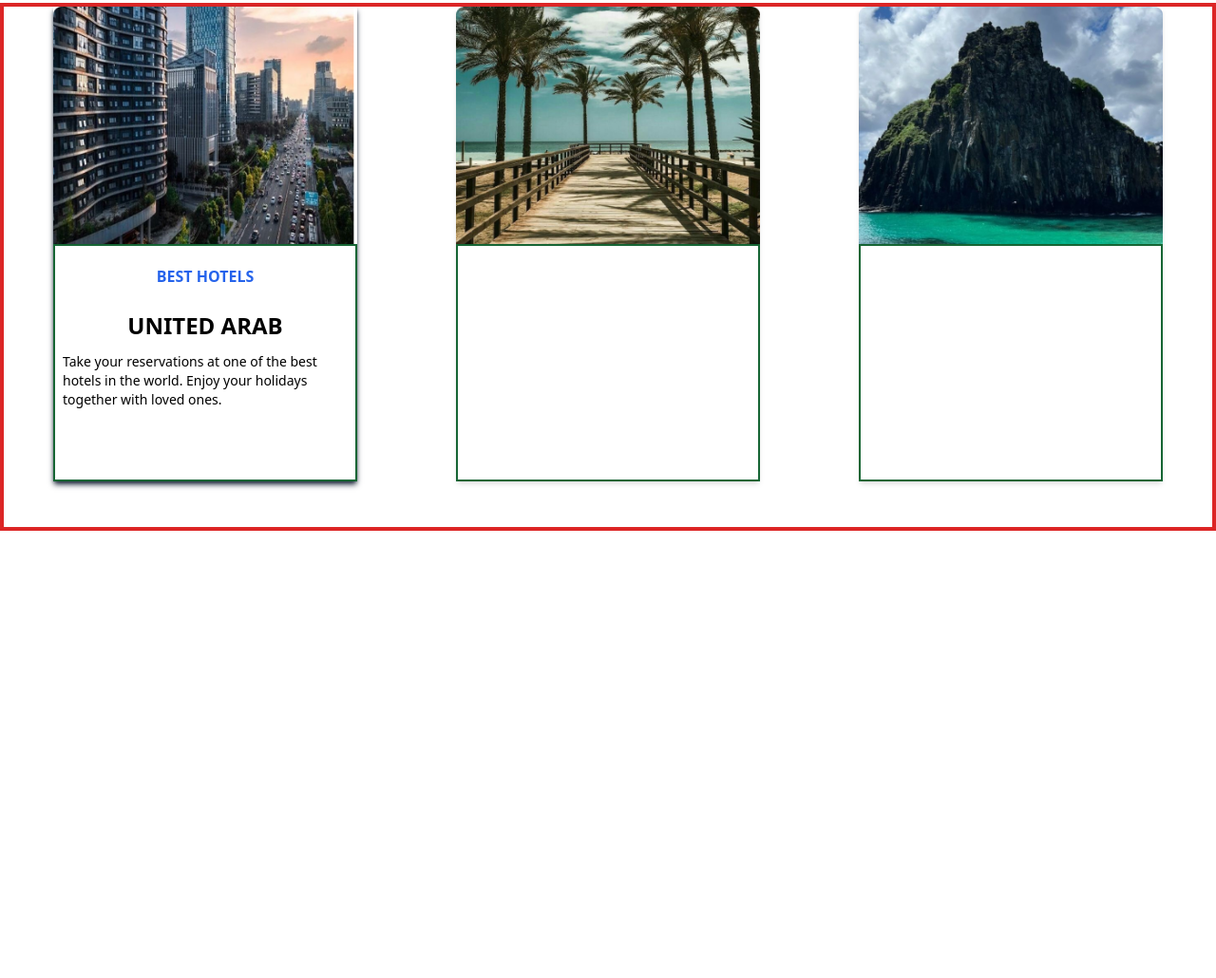
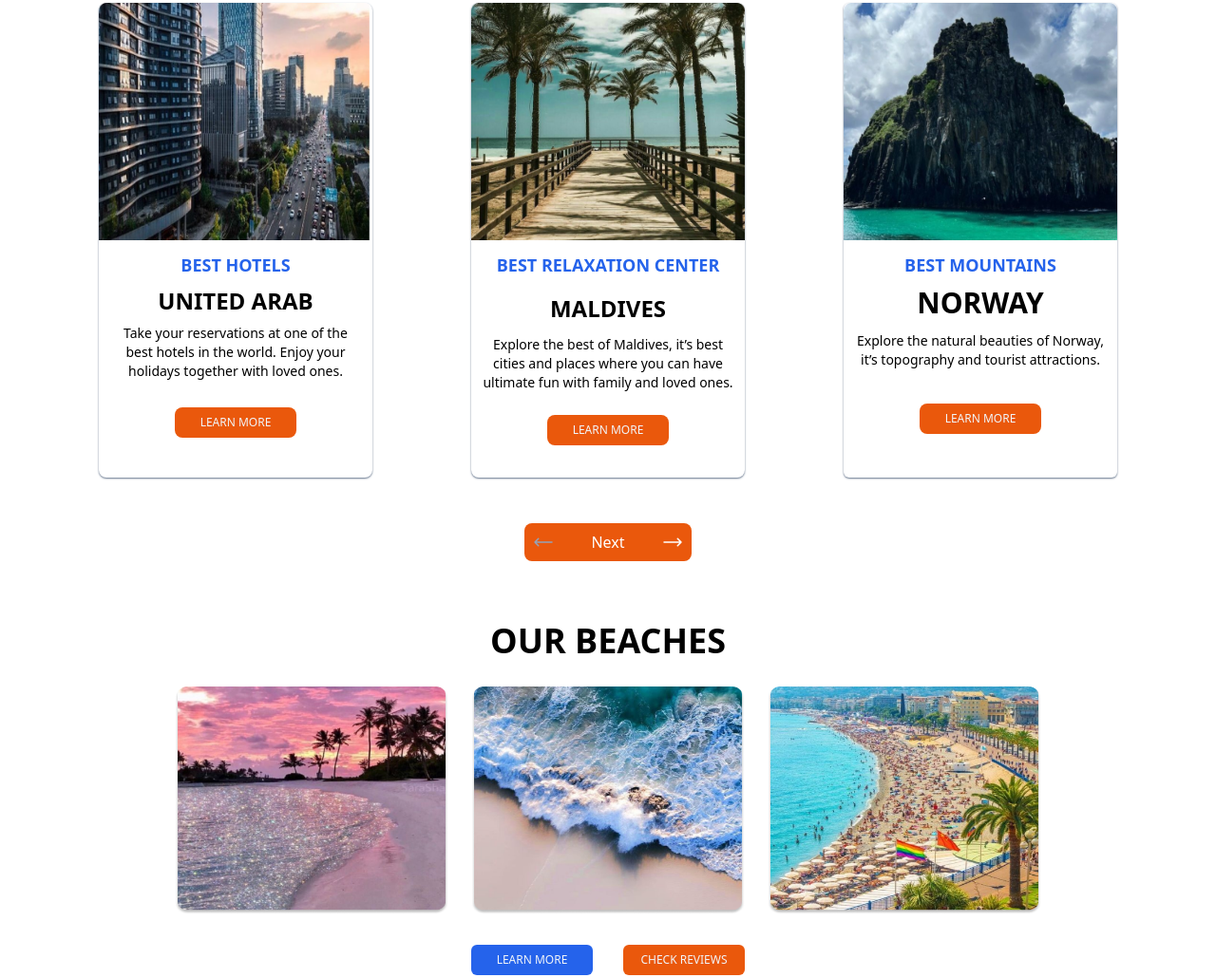
Before and after one commit to Heritagify/WETFLY, a website: page index.html in a window 1280 px wide. Shown: the part 857-1887 px from the top of the page at 95% size. Before the commit the page ends 1416 px from the top, so only its background shows below. Drawn offline with Linux system fonts and the light colour scheme.

Commit message:
almost done with the sections

```diff
--- a/index.html
+++ b/index.html
@@ -3,7 +3,7 @@
 <head>
     <meta charset="UTF-8">
     <meta name="viewport" content="width=device-width, initial-scale=1.0">
-    <title>Document</title>
+    <title>WEFLY</title>
     <link rel="stylesheet" href="./dist/output.css">
 </head>
 <body>
@@ -34,28 +34,80 @@
     <div class="flex justify-center p-10">
         <h1 class="text-4xl font-bold">OUR TOUR</h1>
     </div>
-    <div class="sm:block  md:flex  lg:justify-around border-4 border-red-600">
-        <div class="w-80 h-[500px] shadow-md shadow-slate-800 mb-12">
+    <div class="sm:block md:flex lg:justify-evenly">
+        <div class="w-72 h-[500px] rounded-lg shadow-sm shadow-slate-500 mb-12">
             <img src="./images/United_arab1.png" alt="United Arab" class="h-1/2 w-full">
-            <div class="h-1/2 p-2 border-2 border-green-800">
-                <h5 class="p-3 font-bold text-center text-blue-600">BEST HOTELS</h5>
-                <h3 class="text-2xl p-3 font-bold text-center">UNITED ARAB</h3>
-                <P class="md:text-sm">
+            <div class="h-1/2 p-2">
+                <h5 class="p-1 text-lg font-bold text-center text-blue-600">BEST HOTELS</h5>
+                <h3 class="text-2xl p-1 font-bold text-center">UNITED ARAB</h3>
+                <P class="text-sm text-center p-1">
                    Take your reservations at one of the best hotels in the world.
                    Enjoy your holidays together with loved ones.
                 </P>
+                <div class="pt-6 flex justify-center">
+                    <button class="w-32 bg-orange-600 p-2 text-xs text-slate-100 rounded-lg">LEARN MORE</button>
+                </div>
             </div>
         </div>
 
-        <div class="w-80 h-[500px] mb-12 shadow-md">
+        <div class="w-72 h-[500px] mb-12 rounded-lg shadow-sm shadow-slate-500">
             <img src="./images/Maldives.png" alt="Maldives" class="h-1/2 w-full">
-            <div class="h-1/2 border-2 border-green-800"></div>
+            <div class="h-1/2 p-2">
+                <h5 class="p-1 text-lg font-bold text-center text-blue-600">BEST RELAXATION CENTER</h5>
+                <h3 class="text-2xl p-3 font-bold text-center">MALDIVES</h3>
+                <P class="text-sm text-center">
+                    Explore the best of Maldives, it’s best cities and places where you can have ultimate fun with family and loved ones.
+                </P>
+                <div class="pt-6 flex justify-center">
+                    <button class="w-32 bg-orange-600 p-2 text-xs text-slate-100 rounded-lg">LEARN MORE</button>
+                </div>
+            </div>
         </div>
-        <div class="w-80 h-[500px] shadow-md">
+
+        <div class="w-72 h-[500px] rounded-md shadow-sm shadow-slate-500">
             <img src="./images/norway.png" alt="Norway" class="h-1/2 w-full">
-            <div class="h-1/2 border-2 border-green-800"></div>
+            <div class="h-1/2 p-2">
+                <h5 class="p-1 text-lg font-bold text-center text-blue-600">BEST MOUNTAINS</h5>
+                <h3 class="text-3xl p-1 font-bold text-center">NORWAY</h3>
+                <P class="text-sm text-center p-1 pt-2">
+                    Explore the natural beauties of Norway, it’s topography and tourist attractions.
+                </P>
+                <div class="pt-8 flex justify-center">
+                    <button class="w-32 bg-orange-600 p-2 text-xs text-slate-100 rounded-lg">LEARN MORE</button>
+                </div>
+            </div>
         </div>
     </div>
+    <div class="flex justify-center">
+        <button class="w-44 text-center flex justify-between p-2 text-white bg-orange-600 rounded-lg ">
+            <svg xmlns="http://www.w3.org/2000/svg" fill="none" viewBox="0 0 24 24" stroke-width="1.5" stroke="currentColor" class="w-6 h-6 text-slate-400">
+                <path stroke-linecap="round" stroke-linejoin="round" d="M6.75 15.75L3 12m0 0l3.75-3.75M3 12h18" />
+            </svg>
+          Next
+          <svg xmlns="http://www.w3.org/2000/svg" fill="none" viewBox="0 0 24 24" stroke-width="1.5" stroke="currentColor" class="w-6 h-6">
+            <path stroke-linecap="round" stroke-linejoin="round" d="M17.25 8.25L21 12m0 0l-3.75 3.75M21 12H3" />
+          </svg>
+
+          </button>
+    </div>
+    <div class="flex justify-center pt-16 pb-7">
+        <h1 class="text-4xl font-extrabold">OUR BEACHES</h1>
+    </div>
+    <div class="flex justify-center gap-6">
+        <img src="./images/beach1.png" alt="cloudy and serene beach" class="w-72 h-60">
+        <img src="./images/beach2.png" alt="blue beach with waves" class="w-72 h-60">
+        <img src="./images/beach3.png" alt="beach with crowd" class="w-72 h-60">
+    </div>
+    <div class="flex justify-center py-8 gap-8">
+        <button class="w-32 bg-blue-600 p-2 text-xs text-slate-100 rounded-md">LEARN MORE</button>
+        <button class="w-32 bg-orange-600 p-2 text-xs text-slate-100 rounded-md">CHECK REVIEWS</button>
+    </div>
+
+    <div>
+        <img src="./images/singapore.png" alt="" class="object-cover object-center px-2 h-[80vh]">
+    </div>
+
+
 
 </body>
 </html>
```
Also changed, not shown: dist/output.css.
